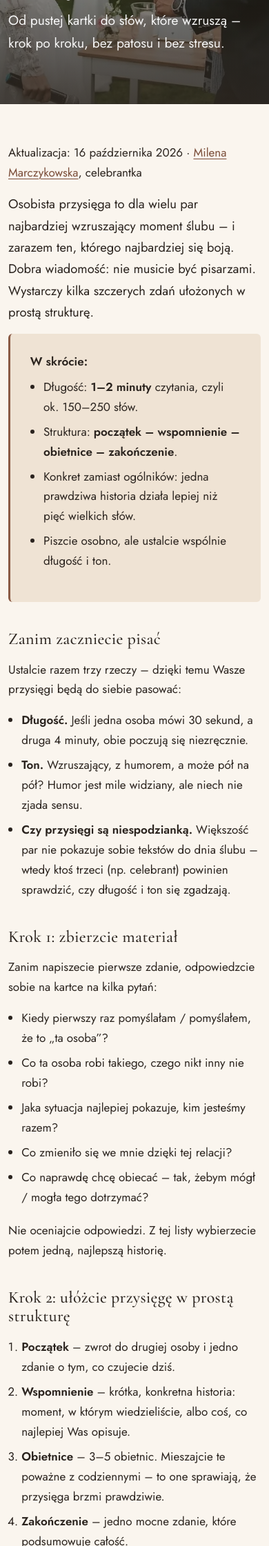
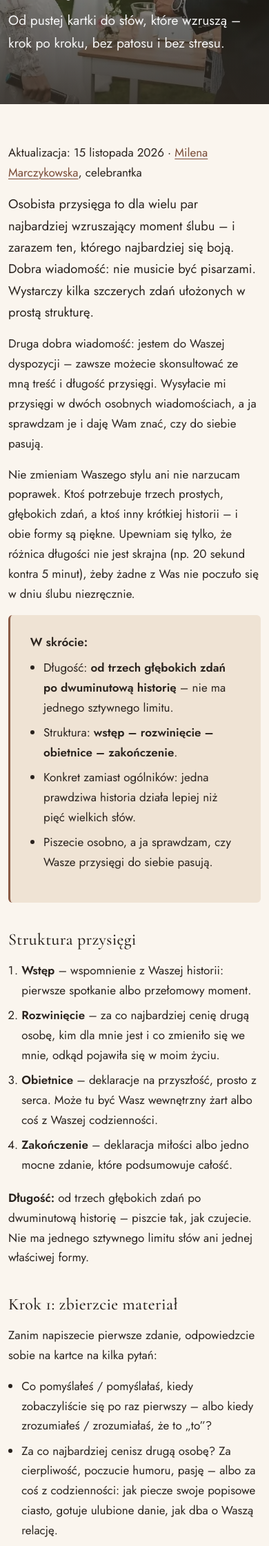
Before and after one commit to pogan/mwc-website, a Node server app: page /poradnik/jak-napisac-przysiege-slubna in a window 390 px wide. Shown: the part 413-2655 px from the top of the page at 69% size. Run offline with Node 20, Linux system fonts and the light colour scheme; some libraries are stand-ins or nearby versions.

Commit message:
Menu: rozwijane „Ceremonie humanistyczne” i pozycja „Poradniki”; nowa treść poradnika o przysiędze
- pięć rodzajów ceremonii w jednym podmenu ze strzałką w dół (obraca się po otwarciu),
  w menu mobilnym jako wcięta lista
- nowa pozycja „Poradniki” (/poradnik), aktywna także na stronach poradników
- poradnik „Jak napisać przysięgę ślubną” w wersji zrewidowanej przez Milenę
  (konsultacja przysiąg, długość bez sztywnych limitów, nowa struktura i pytania)
- poprawka: aria-current w menu był escapowany i nie działał
- sitemapa bierze adresy także z podmenu

Co-Authored-By: Claude Opus 5.5 <noreply@anthropic.com>

```diff
--- a/data/guides.js
+++ b/data/guides.js
@@ -27,12 +27,12 @@ const guides = [
     heading: 'Jak napisać przysięgę ślubną?',
     linkLabel: 'Jak napisać przysięgę ślubną',
     description:
-      'Jak napisać osobistą przysięgę ślubną krok po kroku: od czego zacząć, jaka długość, prosta struktura, przykładowe zdania i jak przeczytać ją bez stresu. Poradnik celebrantki.',
-    excerpt: 'Prosta struktura, długość, przykładowe zdania i sposób na tremę – krok po kroku.',
+      'Jak napisać osobistą przysięgę ślubną krok po kroku: prosta struktura, długość bez sztywnych limitów, pytania pomocnicze i jak przeczytać ją bez stresu. Poradnik celebrantki.',
+    excerpt: 'Prosta struktura, pytania pomocnicze, długość bez sztywnych limitów i sposób na tremę – krok po kroku.',
     heroImage: '/images/wedding-vows.webp',
     ogImage: '/images/wedding-vows.jpg',
     published: '2026-10-16',
-    updated: '2026-10-16'
+    updated: '2026-11-15'
   }
 ];
 
--- a/server.js
+++ b/server.js
@@ -349,13 +349,11 @@ app.post('/kontakt', async (req, res) => {
 app.get('/sitemap.xml', (req, res) => {
   const today = new Date().toISOString().slice(0, 10);
   // '/' i '/kontakt' są ukryte w menu (patrz data/site.js), ale mają zostać w sitemapie.
-  const navPaths = site.nav.map((item) => item.path);
   const paths = [
     '/',
-    ...navPaths,
+    ...site.navPaths,
     '/kontakt',
     ...site.locations.map((l) => l.path),
-    '/poradnik',
     ...site.guides.map((g) => g.path),
     '/en',
     '/polityka-prywatnosci'
--- a/views/pages/poradnik/jak-napisac-przysiege-slubna.ejs
+++ b/views/pages/poradnik/jak-napisac-przysiege-slubna.ejs
@@ -16,45 +16,60 @@
           ten, którego najbardziej się boją. Dobra wiadomość: nie musicie być pisarzami.
           Wystarczy kilka szczerych zdań ułożonych w prostą strukturę.
         </p>
+        <p>
+          Druga dobra wiadomość: jestem do Waszej dyspozycji – zawsze możecie skonsultować ze mną
+          treść i długość przysięgi. Wysyłacie mi przysięgi w dwóch osobnych wiadomościach,
+          a ja sprawdzam je i daję Wam znać, czy do siebie pasują.
+        </p>
+        <p>
+          Nie zmieniam Waszego stylu ani nie narzucam poprawek. Ktoś potrzebuje trzech prostych,
+          głębokich zdań, a ktoś inny krótkiej historii – i obie formy są piękne. Upewniam się
+          tylko, że różnica długości nie jest skrajna (np. 20 sekund kontra 5 minut), żeby
+          żadne z Was nie poczuło się w dniu ślubu niezręcznie.
+        </p>
 
         <div class="price-note mb-4">
           <p class="mb-2"><strong>W skrócie:</strong></p>
           <ul>
-            <li>Długość: <strong>1–2 minuty</strong> czytania, czyli ok. 150–250 słów.</li>
-            <li>Struktura: <strong>początek – wspomnienie – obietnice – zakończenie</strong>.</li>
+            <li>Długość: <strong>od trzech głębokich zdań po dwuminutową historię</strong> – nie ma jednego sztywnego limitu.</li>
+            <li>Struktura: <strong>wstęp – rozwinięcie – obietnice – zakończenie</strong>.</li>
             <li>Konkret zamiast ogólników: jedna prawdziwa historia działa lepiej niż pięć wielkich słów.</li>
-            <li>Piszcie osobno, ale ustalcie wspólnie długość i ton.</li>
+            <li>Piszecie osobno, a ja sprawdzam, czy Wasze przysięgi do siebie pasują.</li>
           </ul>
         </div>
 
-        <h2>Zanim zaczniecie pisać</h2>
-        <p>Ustalcie razem trzy rzeczy – dzięki temu Wasze przysięgi będą do siebie pasować:</p>
-        <ul>
-          <li><strong>Długość.</strong> Jeśli jedna osoba mówi 30 sekund, a druga 4 minuty, obie poczują się niezręcznie.</li>
-          <li><strong>Ton.</strong> Wzruszający, z humorem, a może pół na pół? Humor jest mile widziany, ale niech nie zjada sensu.</li>
-          <li><strong>Czy przysięgi są niespodzianką.</strong> Większość par nie pokazuje sobie tekstów do dnia ślubu – wtedy ktoś trzeci (np. celebrant) powinien sprawdzić, czy długość i ton się zgadzają.</li>
-        </ul>
+        <h2>Struktura przysięgi</h2>
+        <ol>
+          <li><strong>Wstęp</strong> – wspomnienie z Waszej historii: pierwsze spotkanie albo przełomowy moment.</li>
+          <li><strong>Rozwinięcie</strong> – za co najbardziej cenię drugą osobę, kim dla mnie jest i co zmieniło się we mnie, odkąd pojawiła się w moim życiu.</li>
+          <li><strong>Obietnice</strong> – deklaracje na przyszłość, prosto z serca. Może tu być Wasz wewnętrzny żart albo coś z Waszej codzienności.</li>
+          <li><strong>Zakończenie</strong> – deklaracja miłości albo jedno mocne zdanie, które podsumowuje całość.</li>
+        </ol>
+        <p>
+          <strong>Długość:</strong> od trzech głębokich zdań po dwuminutową historię – piszcie tak,
+          jak czujecie. Nie ma jednego sztywnego limitu słów ani jednej właściwej formy.
+        </p>
 
         <h2>Krok 1: zbierzcie materiał</h2>
         <p>Zanim napiszecie pierwsze zdanie, odpowiedzcie sobie na kartce na kilka pytań:</p>
         <ul>
-          <li>Kiedy pierwszy raz pomyślałam / pomyślałem, że to „ta osoba”?</li>
-          <li>Co ta osoba robi takiego, czego nikt inny nie robi?</li>
-          <li>Jaka sytuacja najlepiej pokazuje, kim jesteśmy razem?</li>
-          <li>Co zmieniło się we mnie dzięki tej relacji?</li>
-          <li>Co naprawdę chcę obiecać – tak, żebym mógł / mogła tego dotrzymać?</li>
+          <li>Co pomyślałeś / pomyślałaś, kiedy zobaczyliście się po raz pierwszy – albo kiedy zrozumiałeś / zrozumiałaś, że to „to”?</li>
+          <li>Za co najbardziej cenisz drugą osobę? Za cierpliwość, poczucie humoru, pasję – albo za coś z codzienności: jak piecze swoje popisowe ciasto, gotuje ulubione danie, jak dba o Waszą relację.</li>
+          <li>Jak zmieniło się Twoje życie, odkąd jesteście razem?</li>
+          <li>Co sprawia, że śmiejecie się do łez, a co pomaga Wam przejść przez trudniejsze chwile?</li>
+          <li>Co tak naprawdę chcesz obiecać na wspólne lata?</li>
         </ul>
-        <p>Nie oceniajcie odpowiedzi. Z tej listy wybierzecie potem jedną, najlepszą historię.</p>
+        <p>Nie oceniajcie odpowiedzi. Z tej listy wybierzecie potem to, co najbardziej Wasze.</p>
 
-        <h2>Krok 2: ułóżcie przysięgę w prostą strukturę</h2>
+        <h2>Krok 2: ułóżcie materiał w strukturę</h2>
         <ol>
-          <li><strong>Początek</strong> – zwrot do drugiej osoby i jedno zdanie o tym, co czujecie dziś.</li>
-          <li><strong>Wspomnienie</strong> – krótka, konkretna historia: moment, w którym wiedzieliście, albo coś, co najlepiej Was opisuje.</li>
-          <li><strong>Obietnice</strong> – 3–5 obietnic. Mieszajcie te poważne z codziennymi – to one sprawiają, że przysięga brzmi prawdziwie.</li>
+          <li><strong>Wstęp</strong> – zwróćcie się do drugiej osoby i opowiedzcie krótkie, konkretne wspomnienie: moment, w którym wiedzieliście, albo coś, co najlepiej Was opisuje.</li>
+          <li><strong>Rozwinięcie</strong> – wybierzcie z odpowiedzi z kroku 1 to, co najważniejsze: kim jest dla Was druga osoba i co dzięki niej się zmieniło.</li>
+          <li><strong>Obietnice</strong> – mieszajcie poważne z codziennymi. To te codzienne sprawiają, że przysięga brzmi prawdziwie.</li>
           <li><strong>Zakończenie</strong> – jedno mocne zdanie, które podsumowuje całość.</li>
         </ol>
 
-        <h2>Krok 3: piszcie konkretnie</h2>
+        <h2>Krok 3: piszcie naturalnie</h2>
         <p>Porównajcie dwa zdania:</p>
         <ul>
           <li><em>„Jesteś najwspanialszą osobą na świecie i zawsze będę Cię kochać.”</em></li>
@@ -65,37 +80,28 @@
           z codzienności działają, bo goście w nich Was rozpoznają, a drugą osobę wzruszają,
           bo pokazują, że ją naprawdę widzicie.
         </p>
-        <p>Przykładowe początki obietnic, które możecie rozwinąć po swojemu:</p>
-        <ul>
-          <li>„Obiecuję słuchać, nawet kiedy będę przekonana / przekonany, że mam rację…”</li>
-          <li>„Obiecuję być Twoim zespołem, kiedy będzie trudno…”</li>
-          <li>„Obiecuję śmiać się z Tobą – także z siebie…”</li>
-          <li>„Obiecuję, że nasz dom zawsze będzie miejscem, do którego chce się wracać…”</li>
-        </ul>
 
         <h2>Krok 4: przeczytajcie na głos</h2>
         <p>
           Tekst pisany i mówiony to dwie różne rzeczy. Przeczytajcie przysięgę na głos
-          kilka razy i skreślcie zdania, na których się potykacie. Krótsze zdania łatwiej
-          wypowiedzieć przez wzruszenie. Zmierzcie czas – jeśli wychodzi powyżej
-          2 minut, skracajcie.
+          kilka razy i skreślcie albo zmieńcie zdania, na których się potykacie. Krótsze
+          zdania łatwiej wypowiedzieć.
         </p>
 
         <h2>Czego unikać</h2>
         <ul>
-          <li><strong>Żartów zrozumiałych tylko dla Was dwojga</strong> – goście poczują się wykluczeni.</li>
           <li><strong>Wspominania byłych partnerów</strong> i trudnych tematów rodzinnych.</li>
           <li><strong>Obietnic, których nie da się dotrzymać</strong> („nigdy się nie pokłócimy”).</li>
           <li><strong>Kopiowania gotowych wzorów z internetu</strong> – inspiracja tak, gotowiec nie.</li>
-          <li><strong>Pisania w noc przed ślubem</strong> – dajcie sobie co najmniej kilka tygodni.</li>
+          <li><strong>Pisania w noc przed ślubem</strong> – dajcie sobie więcej czasu, żeby te najważniejsze słowa ślubu były naprawdę Wasze i dopracowane.</li>
         </ul>
 
         <h2>Jak przeczytać przysięgę bez stresu</h2>
         <ul>
-          <li><strong>Nie uczcie się na pamięć.</strong> Czytanie z eleganckiej, sztywnej karty jest w pełni naturalne – i bezpieczniejsze niż telefon.</li>
+          <li><strong>Nie uczcie się na pamięć.</strong> Czytanie z eleganckiej, sztywnej karty jest w pełni naturalne.</li>
           <li><strong>Mówcie wolniej, niż Wam się wydaje.</strong> Pauzy pomagają i Wam, i gościom.</li>
-          <li><strong>Wzruszenie to nie problem.</strong> Weźcie oddech, spójrzcie na drugą osobę i kontynuujcie – goście to uwielbiają.</li>
-          <li><strong>Jeśli trema jest bardzo duża,</strong> możecie powtarzać krótkie zdania za celebrantem albo wybrać formę krótkich deklaracji.</li>
+          <li><strong>Wzruszenie to nie problem.</strong> Weźcie oddech, spójrzcie na drugą osobę i kontynuujcie. To Wasz dzień, więc nie przejmujcie się minutą czy dwiema na dłuższy oddech.</li>
+          <li><strong>Plan B na dużą tremę.</strong> Jeśli stres Was paraliżuje, możecie powtarzać za mną krótkie zdania albo odpowiadać na pytania, które przeczytam.</li>
         </ul>
 
         <h2>Przysięga na odnowienie ślubu</h2>
@@ -110,9 +116,9 @@
           <h2 class="mb-2" style="font-size: 1.35rem;">Nie musicie pisać sami</h2>
           <p class="mb-3">
             Każda para, z którą pracuję, dostaje mój autorski poradnik do pisania przysięgi
-            z pytaniami pomocniczymi. Przesyłacie mi wersje robocze osobno – sprawdzam
-            długość, rytm i ton, podpowiadam poprawki i pilnuję, żeby Wasze teksty do
-            siebie pasowały.
+            z pytaniami pomocniczymi. Przysięgi przesyłacie mi osobno – sprawdzam, czy do siebie
+            pasują długością, i jestem do Waszej dyspozycji, jeśli chcecie coś skonsultować.
+            Waszego stylu nie zmieniam.
           </p>
           <a href="/kontakt" class="btn btn-primary">Porozmawiajmy o Waszej ceremonii</a>
           <a href="/ceremonie-slubne" class="btn btn-outline-clay ms-2">Ślub humanistyczny</a>
```
Also changed, not shown: data/site.js (+19 -6 lines), public/css/style.css (+39 -1 lines), views/partials/navbar.ejs (+33 -8 lines).
